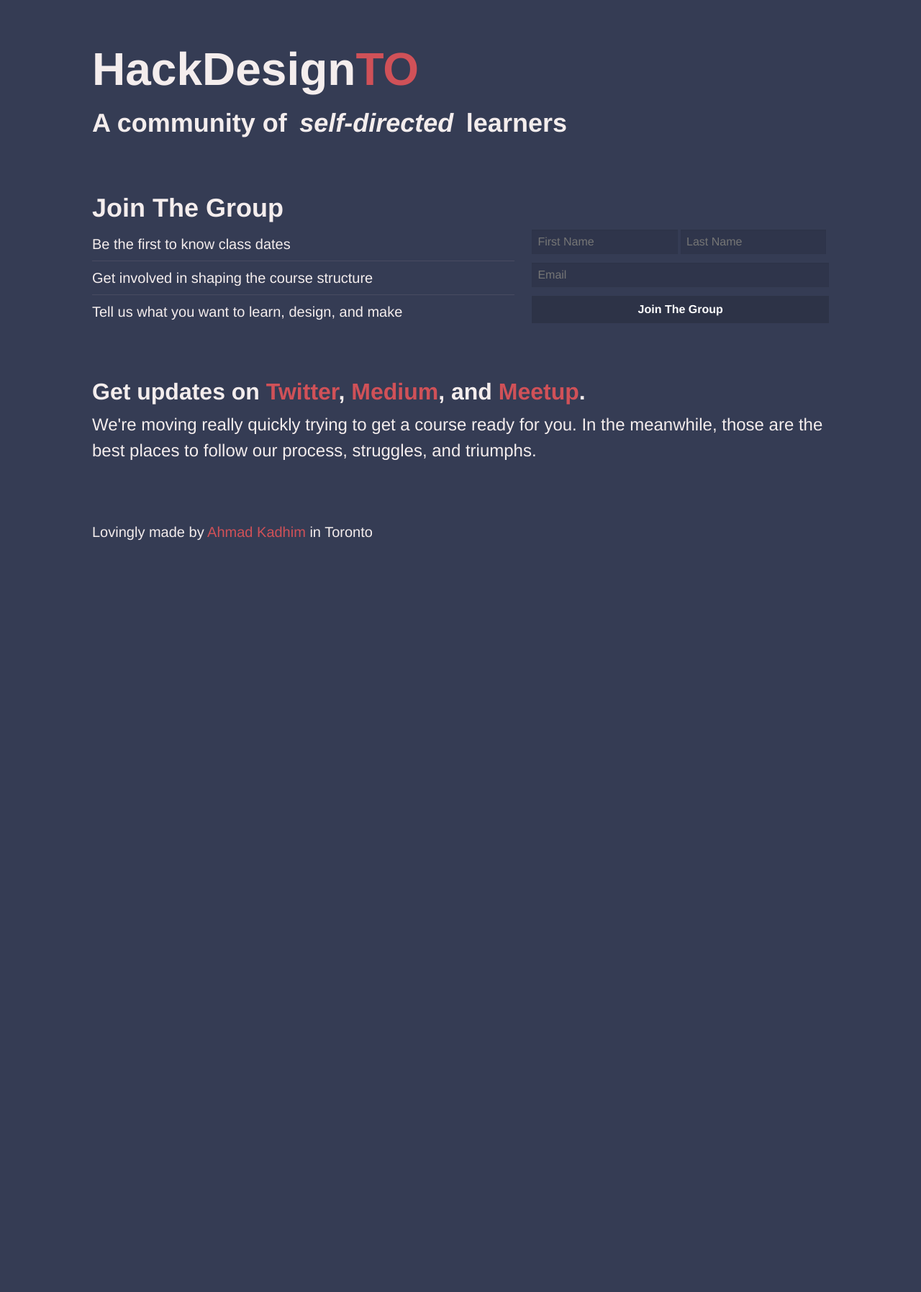
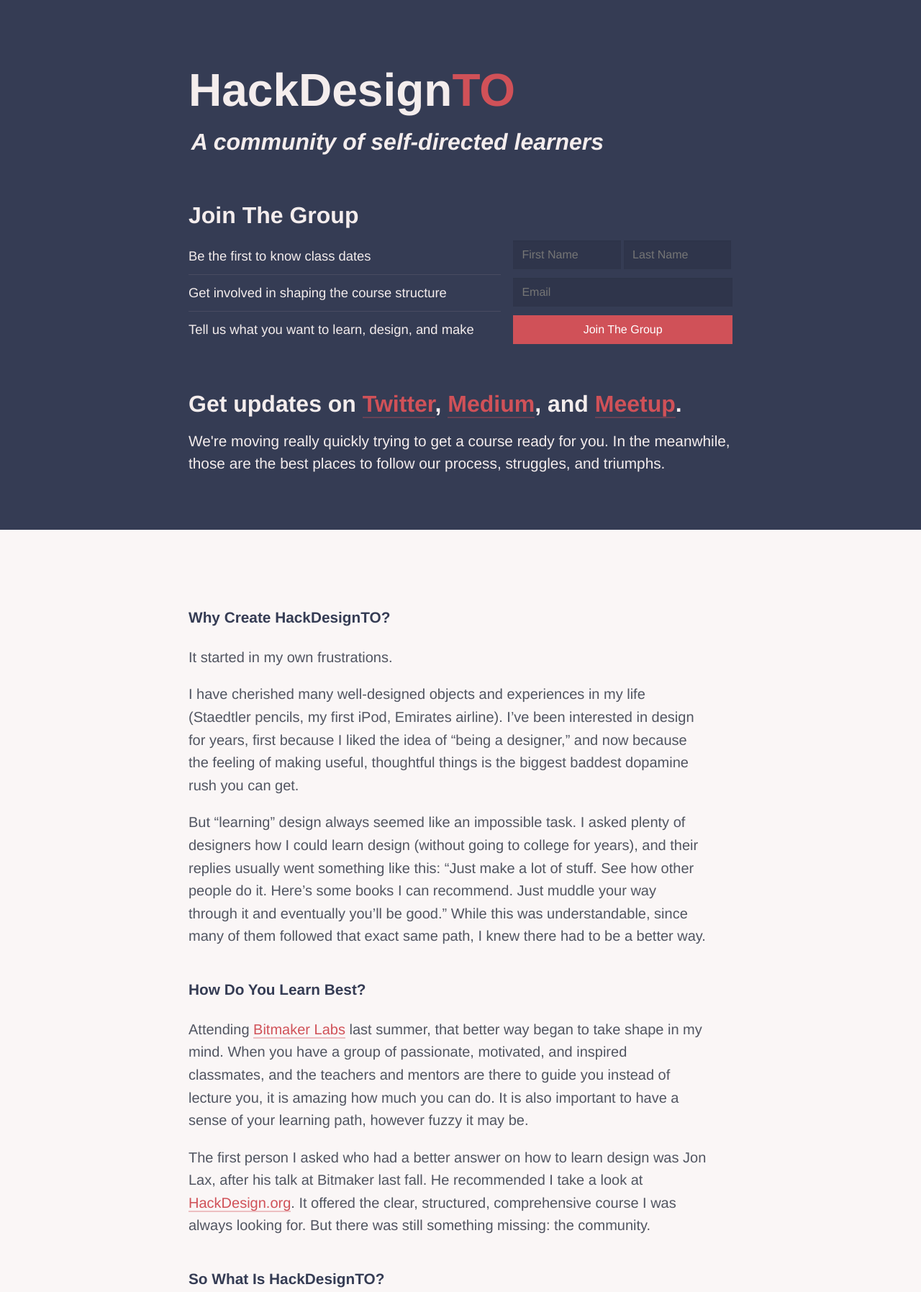
Before and after one commit to ahmadkadhim/hackdesignto, a website: page public/index.html in a window 1280 px wide. Shown: the top 1795 px of the page at 72% size. Before the commit the page ends 800 px from the top, so only its background shows below. Drawn offline with nearby package versions, Linux system fonts and the light colour scheme; a script that the page names is missing.

Commit message:
Changed pretty much everything.

```diff
--- a/public/index.html
+++ b/public/index.html
@@ -43,15 +43,15 @@
         <![endif]-->
 
         <header>
-            <h1>HackDesign<span class="red-text">TO</span></h1>
-            <h2 class="tagline">A community of <span class="italic">self-directed</span> learners</h2>
+            <h1 class="animated">HackDesign<span class="red-text">TO</span></h1>
+            <h2 class="animated">A community of self-directed learners</h2>
         </header>
 
         <section id="signup" class="row">
 
-            <h2>Join The Group</h2>
+            <h2 class="animated">Join The Group</h2>
 
-            <section id="why-signup">
+            <section id="why-signup" class="animated">
                 <ul>
                     <li><h5>Be the first to know class dates</h5></li>
                     <li><h5>Get involved in shaping the course structure</h5></li>
@@ -59,6 +59,7 @@
                 </ul>
             </section>
 
+            <div id="form-wrapper" class="animated">
                 <form action="" method="post" id="form-signup">
                     <!-- <label for="first-name">First Name</label> -->
                     <input id="first-name" name="firstName" type="text" placeholder="First Name" required>
@@ -68,29 +69,49 @@
                     <input id="email" name="email" type="email" placeholder="Email" required>
                     <button id="send" type="submit">Join The Group</button>
                 </form>
-            <h3 id="sent">Cheers to you, future designer!</h3>
+            </div>
+            <div id="sent">
+                <h3>Cheers to you, future designer!</h3>
+                <h5>Why don't you say hey on <a href="https://twitter.com/HackDesignTO">Twitter</a> if you haven't already?</h5>
+            </div>
 
         </section>
 
-        <section id="social" class="row">
-            <h3>Get updates on <a href="https://twitter.com/HackDesignTO">Twitter</a>, <a href="https://medium.com/@HackDesignTO">Medium</a>, and <a href="http://www.meetup.com/HackDesignTO/">Meetup</a>.</h3>
+        <section id="social" class="row animated">
+            <h2>Get updates on <a href="https://twitter.com/HackDesignTO">Twitter</a>, <a href="https://medium.com/@HackDesignTO">Medium</a>, and <a href="http://www.meetup.com/HackDesignTO/">Meetup</a>.</h2>
             <h4>We're moving really quickly trying to get a course ready for you. In the meanwhile, those are the best places to follow our process, struggles, and triumphs.</h4>
         </section>
 
-<!--         <section class="desk-image">
-            <div class="image-container"></div>
-        </section> -->
+        <section id="essay">
+            <div id="essay-column" class="row">
+                <!-- <h2>The Start Of A Mission</h2> -->
+                <h4>Why Create HackDesignTO?</h4>
+                <p>It started in my own frustrations.</p>
+                <p>I have cherished many well-designed objects and experiences in my life (Staedtler pencils, my first iPod, Emirates airline). I’ve been interested in design for years, first because I liked the idea of “being a designer,” and now because the feeling of making useful, thoughtful things is the biggest baddest dopamine rush you can get.</p>
+                <p>But “learning” design always seemed like an impossible task. I asked plenty of designers how I could learn design (without going to college for years), and their replies usually went something like this: “Just make a lot of stuff. See how other people do it. Here’s some books I can recommend. Just muddle your way through it and eventually you’ll be good.” While this was understandable, since many of them followed that exact same path, I knew there had to be a better way.</p>
+                <h4>How Do You Learn Best?</h4>
+                <p>Attending <a href="http://bitmakerlabs.com">Bitmaker Labs</a> last summer, that better way began to take shape in my mind. When you have a group of passionate, motivated, and inspired classmates, and the teachers and mentors are there to guide you instead of lecture you, it is amazing how much you can do. It is also important to have a sense of your learning path, however fuzzy it may be.</p>
+                <p>The first person I asked who had a better answer on how to learn design was Jon Lax, after his talk at Bitmaker last fall. He recommended I take a look at <a href="http://hackdesign.org">HackDesign.org</a>. It offered the clear, structured, comprehensive course I was always looking for. But there was still something missing: the community.</p>
+                <h4>So What Is HackDesignTO?</h4>
+                <p>It’s a community and course for people who want to learn to design great digital products. Specifically, it is a weekly class where people can come and share their work, get feedback, teach each other, and motivate each other to keep learning. It would be entirely free for everyone involved. At least initially, we would likely require that attendees know HTML/CSS and some JS to be able to actually implement what we learn. To be a designer, you have to know your medium intimately.</p>
+                <p>The course material specifically does not focus on visual design, instead starting from the bottom: strategy, user needs, structure, interaction, and only lastly relaying those foundational components of a good design into something visually appealing.</p>
+                <h4>Now What?</h4>
+                <p>Design isn't easy to learn, but it doesn’t have to be a lonely struggle. HackDesignTO was born out of not only the need to learn, but the need to connect with other like-minded aspiring designers. The mission is to enable students to make incredible products.</p>
+                <p>We can do that better if we come together, if we help each other, if we push our classmates and ourselves. We'll critique and share and encourage and learn. We'll make things we love. We'll stop waiting for a better time that will never come. Let's just do it.</p>
+                <p>Let’s become designers together.</p>
+            </div>
+        </section>
 
         <footer>
-            <h5>Lovingly made by <a href="https://twitter.com/ahmadkadhim">Ahmad Kadhim</a> in Toronto</h5>
+            <h5>Made by <a href="https://twitter.com/ahmadkadhim">Ahmad Kadhim</a> in Toronto</h5>
         </footer>
 
         <script src="//ajax.googleapis.com/ajax/libs/jquery/1.11.0/jquery.min.js"></script>
         <script>window.jQuery || document.write('<script src="js/vendor/jquery-1.11.0.min.js"><\/script>')</script>
 
+        <script src="js/animation.js"></script>
         <script src="js/plugins.js"></script>
         <script src="js/form.js"></script>
-        <script src="js/onload.js"></script>
 
         <script>
             (function(b,o,i,l,e,r){b.GoogleAnalyticsObject=l;b[l]||(b[l]=
--- a/public/js/onload.js
+++ b/public/js/animation.js
@@ -1,12 +1,10 @@
 
-$('h1, h2, #why-signup, #form-signup, #social').addClass('animated');
+$('h1, header h2, #signup h2, #why-signup, #form-wrapper, #social').removeClass('animated');
 
-$(window).bind("load", function() {
-    $('h1, header h2').addClass('fadeInDown');
-    $('#why-signup, #signup h2').addClass('fadeInLeft');
-    $('#form-signup').addClass('fadeInRight');
-    $('#social').addClass('fadeInUp');
-});
+$('h1, header h2').addClass('fadeInDown');
+$('#why-signup, #signup h2').addClass('fadeInLeft');
+$('#form-wrapper').addClass('fadeInRight');
+$('#social').addClass('fadeInUp');
 
 
 // // Adapted slightly from Sam Dutton
--- a/public/stylesheets/bitters/_forms.scss
+++ b/public/stylesheets/bitters/_forms.scss
@@ -49,7 +49,7 @@
   font-size: $form-font-size;
   color: $base-font-color;
   margin-bottom: $base-line-height / 2;
-  padding: ($base-line-height / 3) ($base-line-height / 3);
+  padding: ($base-line-height / 2.2) ($base-line-height / 2);
   width: 100%;
 
   &:hover {
--- a/public/stylesheets/bitters/_grid-settings.scss
+++ b/public/stylesheets/bitters/_grid-settings.scss
@@ -3,7 +3,7 @@
 // $column: 90px;
 // $gutter: 30px;
 // $grid-columns: 12;
-// $max-width: em(1088);
+$max-width: em(820);
 
 // Neat Breakpoints
 ///////////////////////////////////////////////////////////////////////////////
--- a/public/stylesheets/bitters/_typography.scss
+++ b/public/stylesheets/bitters/_typography.scss
@@ -18,11 +18,11 @@
 }
 
 h2 {
-  font-size: $base-font-size * 1.6; // 16 * 2 = 32px
+  font-size: $base-font-size * 1.7; // 16 * 2 = 32px
 }
 
 h3 {
-  font-size: $base-font-size * 1.4; // 16 * 1.75 = 28px
+  font-size: $base-font-size * 1.6; // 16 * 1.75 = 28px
 }
 
 h4 {
@@ -34,21 +34,24 @@
 }
 
 h6 {
-  font-size: $base-font-size;
+  font-size: $base-font-size * 1;
 }
 
 p {
-  margin: 0 0 ($base-line-height * .5);
+  margin: 0 0 ($base-line-height / 1.5);
+  color: darken($offwhite, 7);
+  line-height: 1.58;
 }
 
 a {
   color: $base-link-color;
   text-decoration: none;
-  @include transition(all 0.1s linear);
+  border-bottom: 2px solid rgba(208,81,88,.33);
+  @include transition(all 50ms linear);
 
   &:hover {
     color: $hover-link-color;
-    border-bottom: 3px solid $hover-link-color;
+    border-bottom: 2px solid rgba(195,53,61,.67);
   }
 
   &:active, &:focus {
--- a/public/stylesheets/bitters/_variables.scss
+++ b/public/stylesheets/bitters/_variables.scss
@@ -2,10 +2,10 @@
 ///////////////////////////////////////////////////////////////////////////////
 $sans-serif: $helvetica;
 $serif: $georgia;
-$freight: 'freight-sans-pro', $helvetica;
+$museo: 'museo-sans', $helvetica;
 $quatro: 'quatro-slab', $helvetica;
 
-$base-font-family: $freight;
+$base-font-family: $museo;
 $header-font-family: $quatro;
 
 // Sizes
@@ -37,6 +37,7 @@
 // $blue-lt: #303C53;
 
 $blue-lt: #353C54;
+// $blue-lt: #393C54;
 
 $blue-med: #222939;
 
--- a/public/stylesheets/scss/animate.scss
+++ b/public/stylesheets/scss/animate.scss
@@ -8,7 +8,7 @@
 }
 
 .fadeInLeft {
-  -webkit-animation: fadeInLeft 400ms ease-out 150ms 1 both;
+  -webkit-animation: fadeInLeft 400ms ease-out 1 both;
   animation: fadeInLeft 400ms ease-out 150ms 1 both;
 }
 
--- a/public/stylesheets/scss/colors.scss
+++ b/public/stylesheets/scss/colors.scss
@@ -1,3 +1,15 @@
 body {
 	background-color: $blue-lt;
 }
+
+$essay-color: desaturate($blue-lt, 14);
+$lighter-essay-color: lighten($essay-color, 8);
+
+#essay {
+  background-color: lighten($offwhite, 3);
+  color: $blue-lt;
+
+  p {
+  	color: $lighter-essay-color;
+  }
+}
--- a/public/stylesheets/scss/form.scss
+++ /dev/null
@@ -1,20 +0,0 @@
-#sent {
-	display: none;
-}
-
-.form-success {
-
-	#form-signup {
-		display: none;
-	}
-
-	#sent {
-		display: block;
-	}
-
-}
-
-#first-name, #last-name {
-	display: inline-block;
-	width: 49%;
-}
--- a/public/stylesheets/scss/large.scss
+++ b/public/stylesheets/scss/large.scss
@@ -1,8 +1,3 @@
-// #why-signup {
-// 	@include span-columns(8);
-// }
-
-// #form-signup {
-// 	@include span-columns(4);
-// 	@include omega();
-// }
+h1 {
+  font-size: $base-font-size * 4; // 16 * 2.25 = 36px
+}
--- a/public/stylesheets/scss/layout.scss
+++ b/public/stylesheets/scss/layout.scss
@@ -1,30 +1,39 @@
-header, section.row, footer {
+
+$section-tb-padding: 1.7em;
+$section-lr-padding: 2em;
+$major-section-tb-padding: 4.8em;
+
+header, .row, footer {
 	@include outer-container;
-	padding: 3em 2em 2em;
+	padding: $major-section-tb-padding $section-lr-padding $section-tb-padding;
 }
 
-section.row {
-	padding: 2em 2em;
+.row {
+	padding: $section-tb-padding $section-lr-padding;
 }
 
-.desk-image {
+footer {
+	padding: $major-section-tb-padding $section-lr-padding;
+}
 
-	position: relative;
+#social {
 
-	.image-container {
-		margin-top: 3em;
-		width: 100%;
-		height: 35em;
-		background: url('../../img/desk.jpg') 50% 50% no-repeat;
-		background-size: cover;
-		// -webkit-filter: grayscale(45%) hue-rotate(178deg);
-		// overflow: hidden;
+	padding-bottom: $major-section-tb-padding;
+
+	h4 {
+		margin-top: .55em;
 	}
+}
+
+#essay {
 
 }
 
-#social {
-	h4 {
-		margin-top: .15em;
+#essay-column {
+
+	padding: 4em 2em;
+
+	h2 {
+		margin-bottom: .75em;
 	}
 }
--- a/public/stylesheets/scss/medium.scss
+++ b/public/stylesheets/scss/medium.scss
@@ -1,21 +1,21 @@
 h1 {
-  font-size: $base-font-size * 4; // 16 * 2.25 = 36px
+  font-size: $base-font-size * 3.5; // 16 * 2.25 = 36px
 }
 
 h2 {
-  font-size: $base-font-size * 2.25; // 16 * 2 = 32px
+  font-size: $base-font-size * 2; // 16 * 2 = 32px
 }
 
 h3 {
-  font-size: $base-font-size * 2; // 16 * 1.75 = 28px
+  font-size: $base-font-size * 1.5; // 16 * 1.75 = 28px
 }
 
 h4 {
-  font-size: $base-font-size * 1.5; // 16 * 1.5 = 24px
+  font-size: $base-font-size * 1.3; // 16 * 1.5 = 24px
 }
 
 h5 {
-  font-size: $base-font-size * 1.25; // 16 * 1.25 = 20px
+  font-size: $base-font-size * 1.15; // 16 * 1.25 = 20px
 }
 
 h6 {
@@ -23,15 +23,29 @@
 }
 
 header h2 {
-	font-size: $base-font-size * 2.25;
+	font-size: $base-font-size * 2;
 }
 
 #why-signup, #signup h2 {
 	@include span-columns(7);
 }
 
-#form-signup {
+#form-wrapper {
   margin-top: 3px;
 	@include span-columns(5);
 	@include omega();
 }
+
+#essay-column {
+  // @include span-columns(10);
+  // @include shift(1);
+
+  h2 {
+    margin-bottom: .75em;
+  }
+
+  p {
+    font-size: $base-font-size * 1.25;
+    max-width: 36em;
+  }
+}
--- a/public/stylesheets/scss/signup.scss
+++ b/public/stylesheets/scss/signup.scss
@@ -15,18 +15,15 @@
 
 #form-signup {
 
-	margin-top: 1em;
-
 	button {
 		display: block;
 		width: 100%;
-		padding: .70em 0;
 	}
 }
 
 li {
 	border-bottom: 1px solid rgba(240,210,210,.1);
-	padding: .5em 0;
+	padding: .7em 0;
 
 	&:last-child {
 		border-bottom: none;
@@ -35,6 +32,10 @@
 
 #sent {
 	display: none;
+}
+
+#form-wrapper {
+	margin-top: 1em;
 }
 
 .form-success {
@@ -48,3 +49,8 @@
 	}
 
 }
+
+#first-name, #last-name {
+	display: inline-block;
+	width: 49%;
+}
--- a/public/stylesheets/scss/style.scss
+++ b/public/stylesheets/scss/style.scss
@@ -9,7 +9,6 @@
 @import "animate";
 @import "layout";
 @import "colors";
-@import "form";
 @import "signup";
 
 
--- a/public/stylesheets/scss/typography.scss
+++ b/public/stylesheets/scss/typography.scss
@@ -14,13 +14,17 @@
 	color: $red;
 }
 
-.italic {
+header h2 {
 	font-style: italic;
-	margin: 0 .21em;
+	margin: 0 .12em;
 }
 
 header h2 {
 	font-size: $base-font-size * 1.4;
+}
+
+h2 {
+	margin-bottom: $base-font-size * .25;
 }
 
 h1, h2, h3 {
@@ -28,11 +32,21 @@
 }
 
 button, input[type="submit"] {
-	font-family: $freight;
-	font-weight: 600;
+	font-family: $base-font-family;
+	font-weight: 500;
 }
 
 #why-signup h3, h4, h5, h6 {
-	font-family: $freight;
+	font-family: $base-font-family;
 	font-weight: 300;
 }
+
+#sent h3 {
+	line-height: 1.2;
+}
+
+#essay h4 {
+	font-weight: 900;
+	margin-bottom: 1.2em;
+	margin-top: 2em;
+}
```
Also changed, not shown: public/js/form.js (+10 -8 lines), public/stylesheets/bourbon/addons/_button.scss (+4 -4 lines), public/stylesheets/css/style.css. Lines whose indentation alone changed are shown as unchanged.
